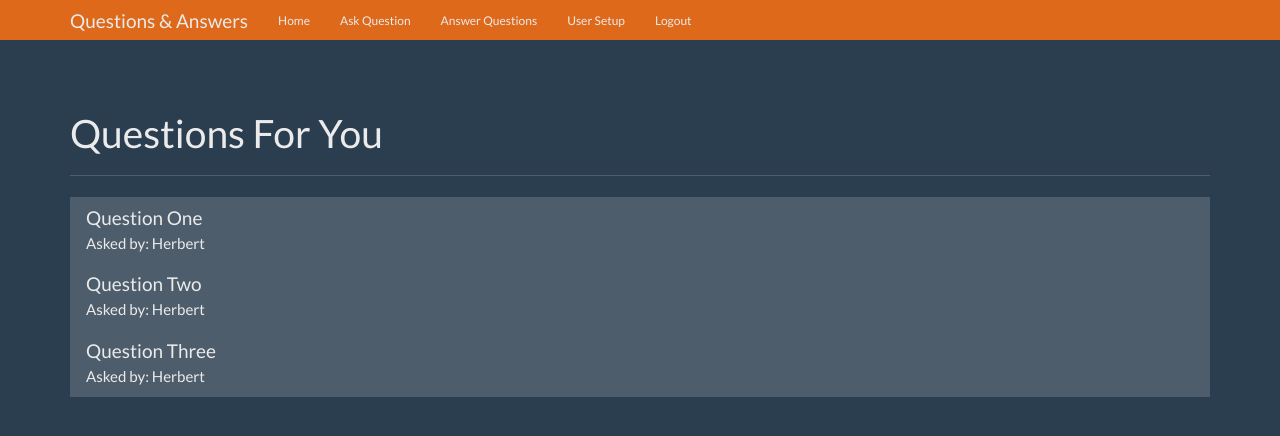
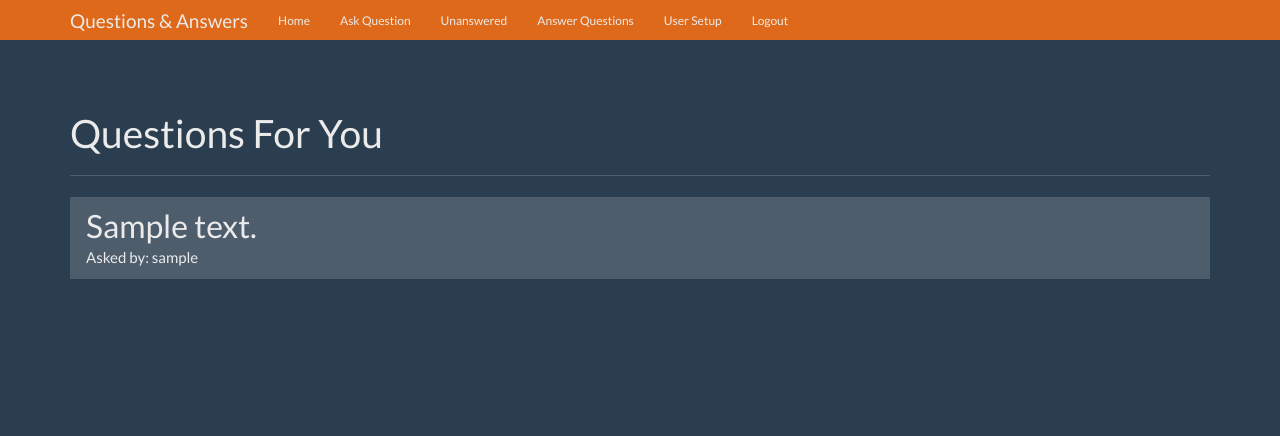
Before and after one commit to AbdElrahmanKhalid0/Q-A-blog, a Flask app: template templates/unanswered.html in a window 1280 px wide. Shown: the top 436 px of the page. Run offline with Flask 2, Linux system fonts and the light colour scheme; the visitor is signed in with stand-in values (Sample User, id 1); the template is opened without the code that fills it: most values are stand-ins (such as "Sample title", 1, 10 or a date in 2020); some libraries are stand-ins or nearby versions.

Commit message:
added a page for the unanswered questions and made any user able to answer in that page

```diff
--- a/application.py
+++ b/application.py
@@ -22,12 +22,15 @@ def home():
         return redirect(url_for("login"))
 
     cursor = get_db_cursor()
-    cursor.execute("SELECT * FROM questions Where status='answered'")
+    cursor.execute("SELECT * FROM questions Where status='answered' ORDER BY ask_time DESC")
     questions = dictionarizeData(cursor.fetchall(), cursor.description)
     return render_template("home.html", title="Home", questions=questions)
 
 @app.route("/answer", methods=['GET','POST'])
 def answer():
+    if 'username' not in session:
+        return redirect(url_for("login"))
+
     if session['role'] != 'expert' and session['role'] != 'admin':
         abort(403)
 
@@ -48,6 +51,9 @@ def answer():
 
 @app.route("/ask", methods=['GET', 'POST'])
 def ask():
+    if 'username' not in session:
+        return redirect(url_for("login"))
+
     cursor = get_db_cursor()
     # TODO: make the expert not able to ask himself
     if request.method == 'POST':
@@ -96,6 +102,9 @@ def login():
 
 @app.route("/question/<int:id>")
 def question(id):
+    if 'username' not in session:
+        return redirect(url_for("login"))
+
     cursor = get_db_cursor()
     cursor.execute("SELECT questions.body as question, answers.body as answer,\
                     questions.asker_username as asker, questions.asked_username as asked,\
@@ -104,11 +113,7 @@ def question(id):
     question = cursor.fetchone()
     if question:
         question = dictionarizeData(question, cursor.description, True)
-        if question["status"] == "answered":
-            return render_template("question.html", title="Question", question=question)
-        else:
-            flash("This question hasn't been answerd yet, soon it will be!", "info")
-            return redirect(url_for("home"))
+        return render_template("question.html", title="Question", question=question)
 
     flash("There is no question in here!!", "info")
     return redirect(url_for("home"))
@@ -136,7 +141,52 @@ def register():
 
 @app.route("/unanswered")
 def unanswered():
-    return render_template("unanswered.html", title="Unanswered")
+    if 'username' not in session:
+        return redirect(url_for("login"))
+
+    cursor = get_db_cursor()
+    cursor.execute("SELECT * FROM questions Where status='not answered'")
+    questions = dictionarizeData(cursor.fetchall(), cursor.description)
+
+    return render_template("unanswered.html", title="Unanswered", questions=questions)
+
+@app.route("/unanswered/answer/<int:id>", methods=['GET','POST'])
+def answer_unanswered(id):
+    if 'username' not in session:
+        return redirect(url_for("login"))
+
+    cursor = get_db_cursor()
+    cursor.execute("SELECT * FROM questions WHERE id=%s and status='not answered'", (id,))
+    question = cursor.fetchone()
+    if question:
+        question = dictionarizeData(question, cursor.description, True)
+    else:
+        flash("There is no an unanswered question with this id!", "info")
+        return redirect(url_for('unanswered'))
+
+    if request.method == 'POST':
+        db = get_db()
+        cursor.execute("INSERT INTO answers (body, question_id, answer_owner) VALUES (%s, %s, %s)",
+            (request.form.get("answer"), id, session["username"]))
+        # if the one who answered the question was the one who the question was led to its
+        # status will be changed to 'answered'
+        if question["asked_username"] == session["username"]:
+            cursor.execute("UPDATE questions SET status='answered' WHERE id=%s", (id,))
+            db.commit()
+            flash("Your answer was submitted successfully!", "success")
+            return redirect(url_for("unanswered"))
+        db.commit()
+        flash("Your answer has been submitted","success")
+        return redirect(url_for('answer_unanswered', id=id))
+    else:
+        cursor.execute("SELECT answer_owner, body as answer FROM answers WHERE question_id = %s", (id,))
+        answers = cursor.fetchall()
+        if answers:
+            answers = dictionarizeData(answers, cursor.description)
+        print(answers)
+        return render_template("answer_unanswered.html", question=question, answers=enumerate(answers) if answers else None)
+
+
 
 @app.route("/users")
 def users():
--- a/templates/layout.html
+++ b/templates/layout.html
@@ -26,6 +26,7 @@
             {% if 'username' in session%}
               <li class="{{'active' if title == 'Home'}}"><a href="{{ url_for('home') }}">Home</a></li>
               <li class="{{'active' if title == 'Ask Question'}}"><a href="{{ url_for('ask') }}">Ask Question</a></li>
+              <li class="{{'active' if title == 'Unanswered'}}"><a href="{{ url_for('unanswered') }}">Unanswered</a></li>
               {% if session["role"] == "expert" or session["role"] == "admin" %}
                 <li class="{{'active' if title == 'Answer Questions'}}"><a href="{{ url_for('answer') }}">Answer Questions</a></li>
                 {% if session["role"] == "admin" %}
--- a/templates/unanswered.html
+++ b/templates/unanswered.html
@@ -7,18 +7,12 @@
   <div class="row">
     <div class="col-lg-12">
       <div class="list-group">
-        <a href="#" class="list-group-item">
-          <h4 class="list-group-item-heading">Question One</h4>
-          <p class="list-group-item-text">Asked by: Herbert</p>
-        </a>
-        <a href="#" class="list-group-item">
-          <h4 class="list-group-item-heading">Question Two</h4>
-          <p class="list-group-item-text">Asked by: Herbert</p>
-        </a>
-        <a href="#" class="list-group-item">
-          <h4 class="list-group-item-heading">Question Three</h4>
-          <p class="list-group-item-text">Asked by: Herbert</p>
-        </a>
+        {% for quest in questions %}
+          <a href="{{ url_for('answer_unanswered', id=quest.id) }}" class="list-group-item">
+            <h2 class="list-group-item-heading">{{ quest.body }}</h2>
+            <p class="list-group-item-text">Asked by: {{ quest.asker_username }}</p>
+          </a>
+        {% endfor %}
       </div>
     </div><!-- /.col-lg-12 -->
   </div>
```
Also changed, not shown: templates/answer_unanswered.html (added, +38 -0 lines).
